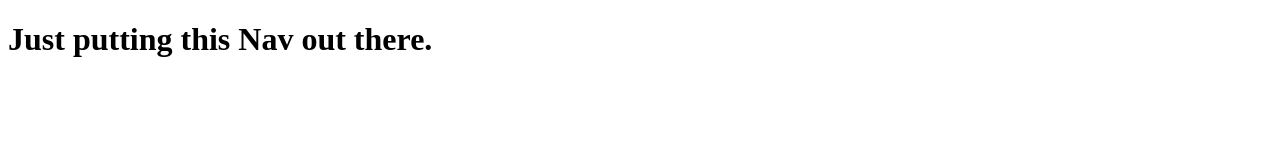
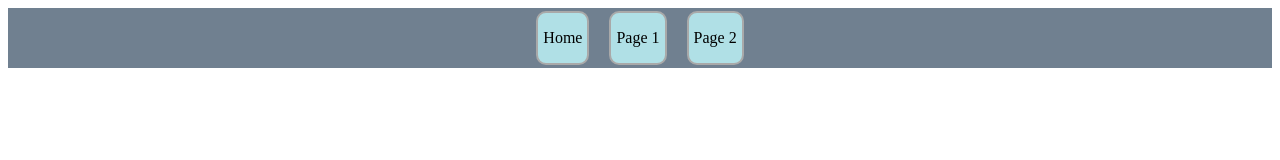
Before and after one commit to mttransplant/CS5610-PersonalWebsite, a website: page index.html in a window 1280 px wide. Drawn offline with nearby package versions, Linux system fonts and the light colour scheme.

Commit message:
Completed basic setup and styling of nav bar

```diff
--- a/css/style.css
+++ b/css/style.css
@@ -19,3 +19,25 @@
     .col-11 {width: 91.66%;}
     .col-12 {width: 100%;}
   }
+
+  .flex_nav_container {
+    padding: 0;
+    margin: 0;
+    list-style: none;
+    display: flex;
+    align-items: center;
+    justify-content:center;
+    height: 60px;
+    background-color: slategray;
+  }
+
+  .nav_item {
+    padding: 5px;
+    height: 40px;
+    margin: 10px;
+    line-height: 40px;
+    text-align: center;
+    background-color: powderblue;
+    border: solid darkgray 2px;
+    border-radius: 10px;
+  }
--- a/html_serve/nav.html
+++ b/html_serve/nav.html
@@ -1 +1,5 @@
-<h1>Just putting this Nav out there.</h1>
+<div class="flex_nav_container">
+    <div class="nav_item">Home</div>
+    <div class="nav_item">Page 1</div>
+    <div class="nav_item">Page 2</div>
+</div>
--- a/index.html
+++ b/index.html
@@ -4,6 +4,7 @@
     <title>Personal Website - Adam Smith</title>
     <link rel="shortcut icon" href="/favicon.ico" type="image/x-icon">
     <link rel="icon" href="/favicon.ico" type="image/x-icon">
+    <link href="css/style.css" rel="stylesheet">
   </head>
   <body>
     <div id="nav_bar"></div>
```
